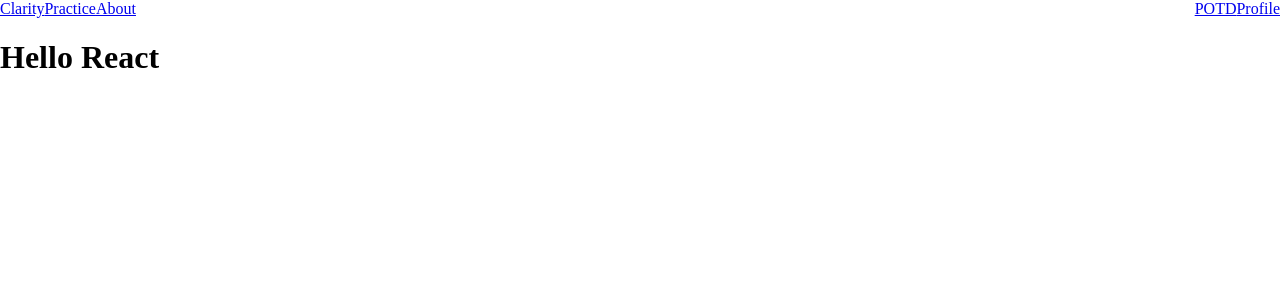
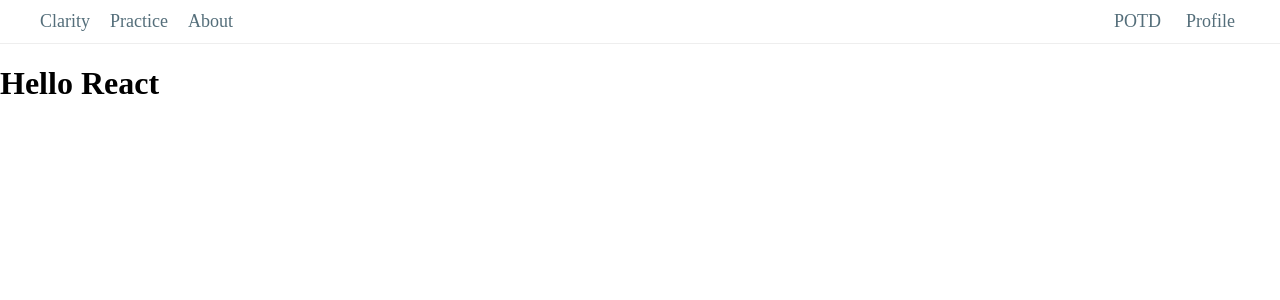
Before and after one commit to clarity-apps/clarity, a React (Vite) app: page / in a window 1280 px wide. Shown: the top 300 px of the page. Built offline with nearby package versions, Linux system fonts and the light colour scheme.

Commit message:
styling: navbar anchor text, awaiting images and modal

```diff
--- a/src/components/NavBar.tsx
+++ b/src/components/NavBar.tsx
@@ -1,14 +1,26 @@
 function NavBar() {
   return (
-    <nav className="nav">
-      <div className="navbar-left">
-        <a href="/">Clarity</a>
-        <a href="/practice">Practice</a>
-        <a href="/about">About</a>
-      </div>
-      <div className="navbar-right">
-        <a href="/potd">POTD</a>
-        <a href="/profile">Profile</a>
+    <nav className="nav-root">
+      <div className="navbar">
+        <div className="navbar-left">
+          <a className="nav-item" href="/">
+            Clarity
+          </a>
+          <a className="nav-item" href="/practice">
+            Practice
+          </a>
+          <a className="nav-item" href="/about">
+            About
+          </a>
+        </div>
+        <div className="navbar-right">
+          <a className="nav-item" href="/potd">
+            POTD
+          </a>
+          <a className="nav-item" href="/profile">
+            Profile
+          </a>
+        </div>
       </div>
     </nav>
   );
--- a/src/stylesheets/components/NavBar.css
+++ b/src/stylesheets/components/NavBar.css
@@ -1,13 +1,57 @@
-.nav {
+.nav-root {
+  box-sizing: border-box;
+  display: block;
+
+  background-color: white;
+  width: 100%;
+  height: 44px;
+  border-bottom: 1px solid #eeeeee;
+
   display: flex;
-  justify-content: space-between;
-  background-color: white;
+  align-items: stretch;
+  justify-content: center;
+  font-size: 18px;
 }
 
-.navbar-left > a {
-  margin-left: auto;
+.navbar {
+  max-width: 1240px;
+  width: 100%;
+  position: relative;
+
+  display: flex;
+  align-items: center;
+  justify-content: space-between;
 }
 
-.navbar-right > a {
-  margin: auto;
+.nav-item {
+  text-decoration: none;
+  background-color: transparent;
+  color: #546e7a;
 }
+
+.nav-item:hover {
+  color: #000000;
+  text-decoration: underline;
+}
+
+.nav-item:active {
+  font-weight: 400;
+}
+
+.navbar-left {
+  display: flex;
+  align-items: center;
+}
+
+.navbar-left > .nav-item {
+  margin-left: 20px;
+}
+
+.navbar-right {
+  display: flex;
+  align-items: center;
+}
+
+.navbar-right > .nav-item {
+  margin-right: 25px;
+}
```
